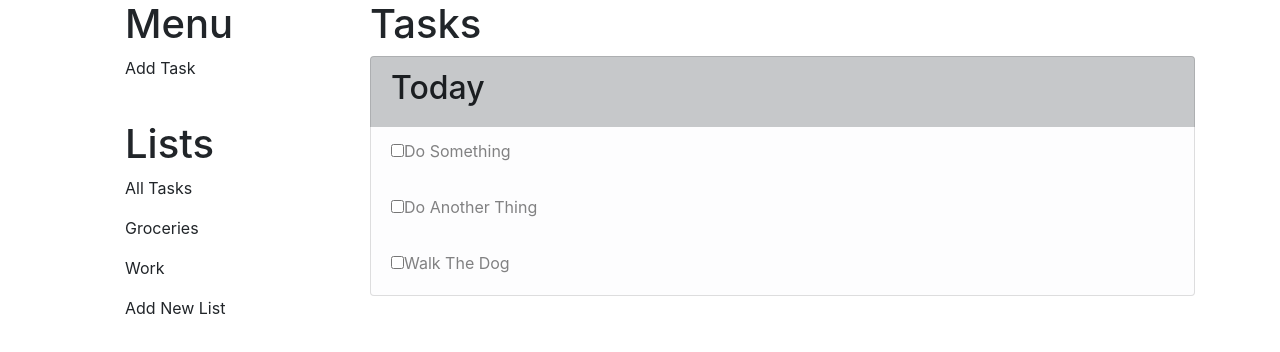
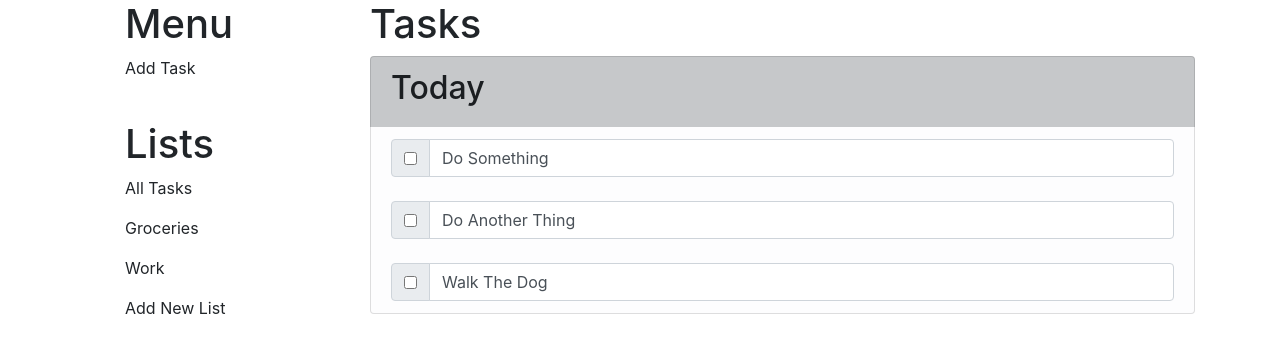
Before and after one commit to davidtaing/todo-app, a React (Create React App) app in the folder frontend/: page / in a window 1280 px wide. Shown: the top 352 px of the page. Built offline with nearby package versions, Linux system fonts and the light colour scheme.

Commit message:
Convert label in TaskListRow into a input text box

```diff
--- a/frontend/src/components/TaskListRow.js
+++ b/frontend/src/components/TaskListRow.js
@@ -1,5 +1,8 @@
-import React, { useContext, Fragment } from 'react';
+import React, { useContext } from 'react';
 import ListGroup from 'react-bootstrap/ListGroup';
+import InputGroup from 'react-bootstrap/InputGroup';
+import FormControl from 'react-bootstrap/FormControl';
+
 
 import { DispatchContext } from '../App';
 import { toggleTask } from '../actions/taskActions';
@@ -12,16 +15,23 @@ const TaskListRow = ({ data }) => {
     return (
         <ListGroup.Item variant='light' key={data._id}>
             <div className="TaskListRow" >
-                <input type="checkbox" onChange={() => dispatch(toggleTask(data._id))} />
-                {data.completed === false ?
-                    (<label>{data.title}</label>) :
-                    (
-                        <Fragment>
-                            <label><s>{data.title}</s></label>
+                <InputGroup>
+                    <InputGroup.Prepend>
+                        <InputGroup.Checkbox onChange={() => dispatch(toggleTask(data._id))} />
+                    </InputGroup.Prepend>
+                    <FormControl
+                        style={data.completed ? { "text-decoration": "line-through" } : null}
+                        defaultValue={data.title}
+                        onBlur={() => console.log("title changed")}
+                        disabled={data.completed ? true : false} />
+                    { data.completed &&
+                        (<InputGroup.Append>
                             <DeleteButton _id={data._id}></DeleteButton>
-                        </Fragment>
-                    )
-                }
+                        </InputGroup.Append>)
+                    }
+
+                </InputGroup>
+
             </div>
         </ListGroup.Item>
     );
```
